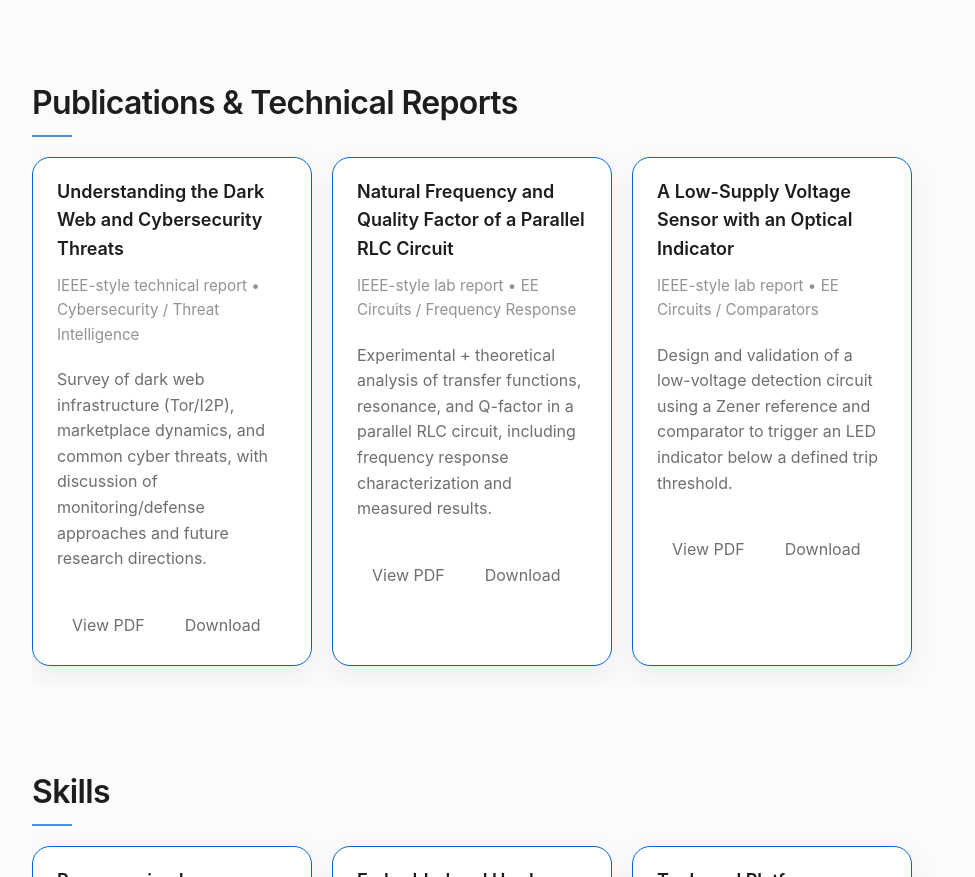
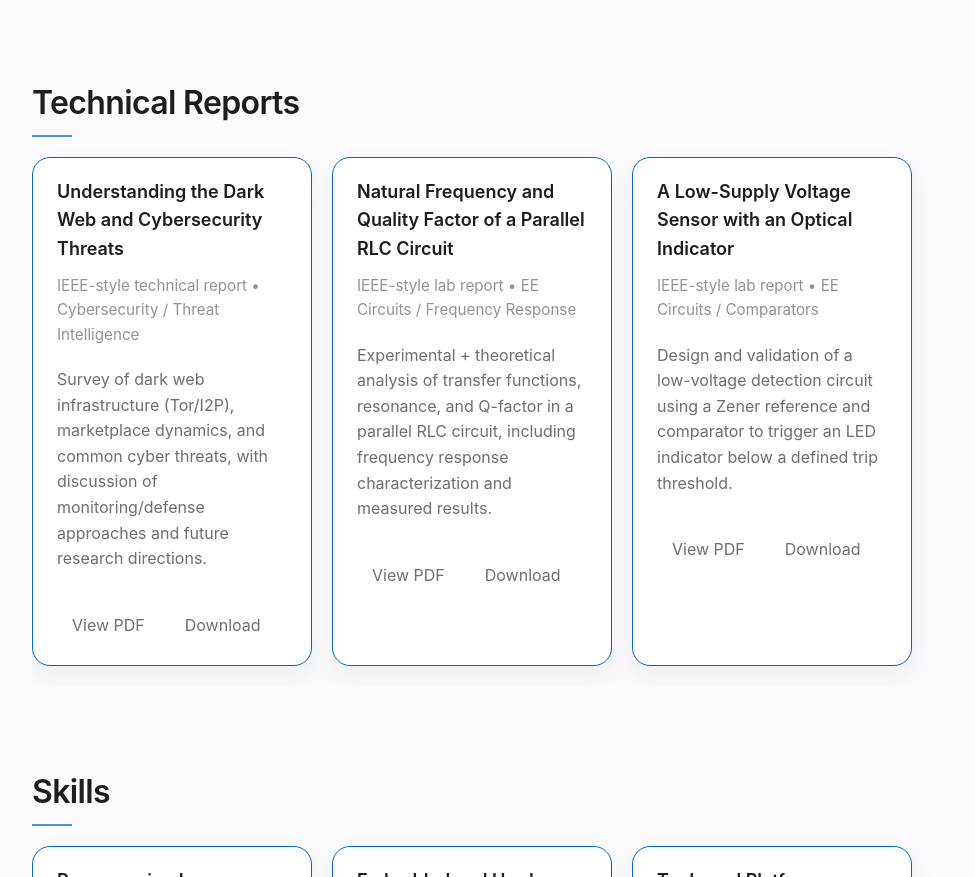
Before and after one commit to tylerfphamilton/tylerfphamilton.github.io, a plain HTML site: page professional.html in a window 1280 px wide. Shown: the part 2022-2899 px from the top of the page, without its empty margins (142-1117 px from the left). Drawn offline with Linux system fonts and the light colour scheme.

Commit message:
changed wording

```diff
--- a/professional.html
+++ b/professional.html
@@ -118,7 +118,7 @@
 </section>
 
 <section id="reports" class="section">
-  <h2>Publications & Technical Reports</h2>
+  <h2>Technical Reports</h2>
 
   <div class="project-scroll">
 
```
